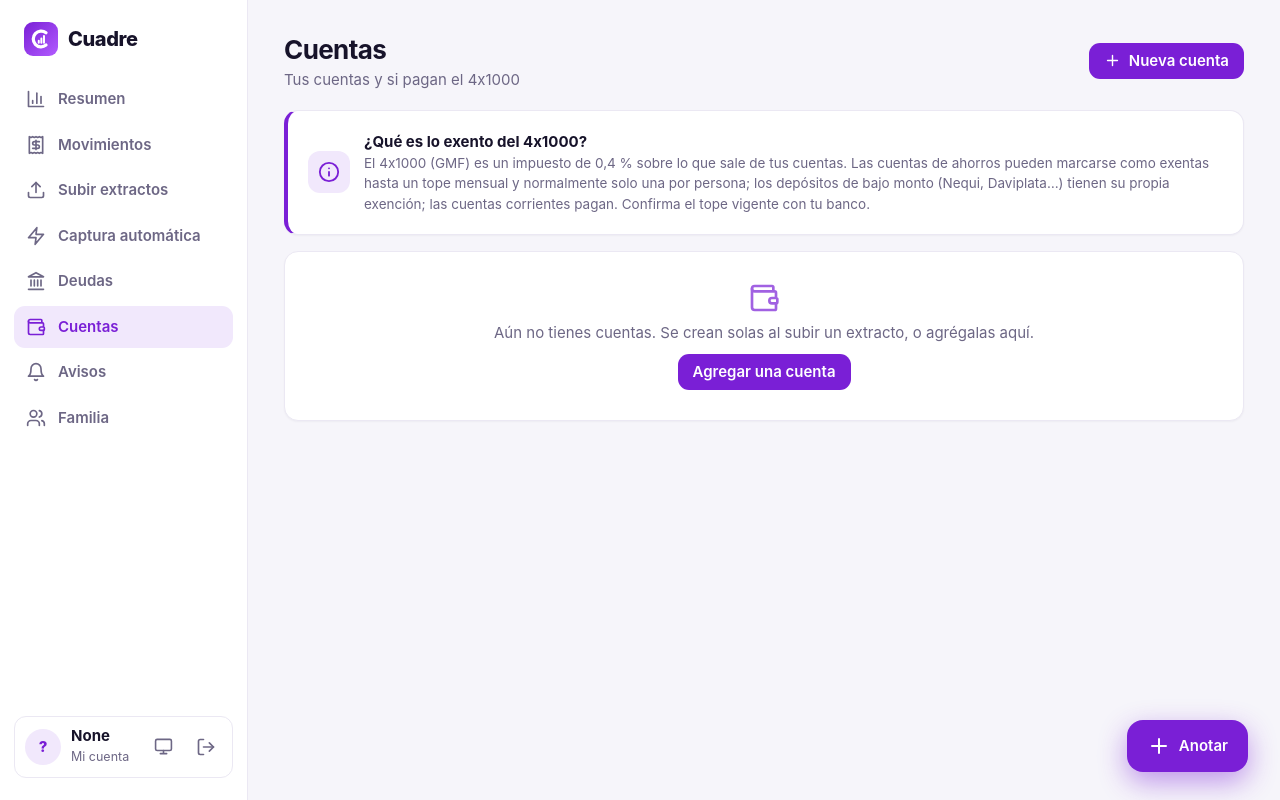
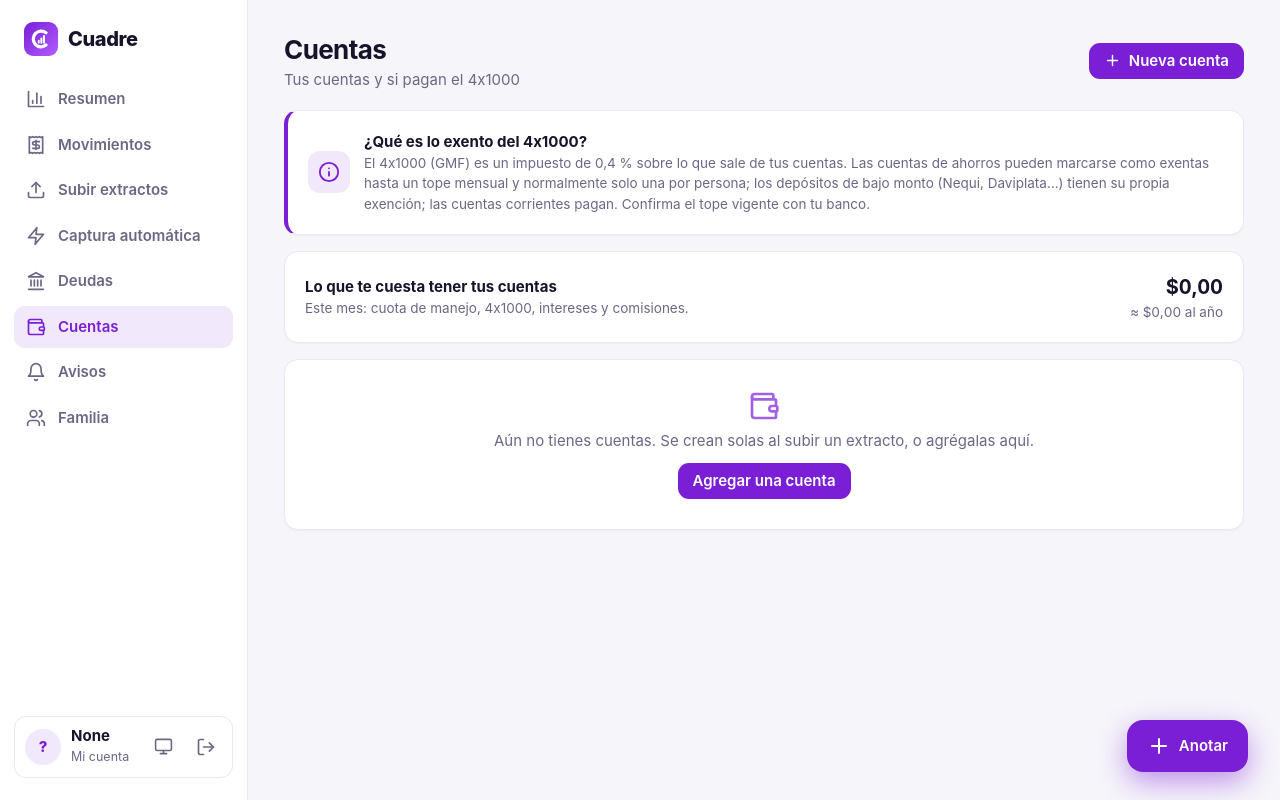
Before and after one commit to ingenieroedward/cuadre, a FastAPI app: page /cuentas in a window 1280 px wide. Run offline with FastAPI, Linux system fonts and the light colour scheme; the visitor is signed in with stand-in values (Sample User, id 1); data comes from the database, SQL or seed files in the repository; data that the repository does not hold is empty; parts of the project's set-up code (start-up, migrations or seed data) failed here and were passed over.

Commit message:
Cuota de manejo y costo de las cuentas, tarjeta como tipo de cuenta, y corrección del cupo disponible
Co-Authored-By: Claude Sonnet 5.5 <noreply@anthropic.com>
Claude-Session: https://claude.ai/code/session_01BSQtF1y76BJEmi2T6GP2S8

```diff
--- a/main.py
+++ b/main.py
@@ -160,7 +160,7 @@ def init():
                               ("users", "token", "TEXT"), ("deudas", "origen", "TEXT DEFAULT 'manual'"),
                               ("deudas", "cuotas_fact", "INTEGER DEFAULT 0"), ("deudas", "restante", "REAL"),
                               ("deudas", "tasa_mv", "REAL"), ("deudas", "clave_ext", "TEXT"),
-                              ("pagos_tarjeta", "cupo", "REAL"), ("pagos_tarjeta", "usado", "REAL"), ("pagos_tarjeta", "disponible", "REAL")]:
+                              ("cuentas", "cuota_manejo", "REAL DEFAULT 0"), ("pagos_tarjeta", "cupo", "REAL"), ("pagos_tarjeta", "usado", "REAL"), ("pagos_tarjeta", "disponible", "REAL")]:
         if col not in [r["name"] for r in c.execute(f"PRAGMA table_info({tabla})")]:
             c.execute(f"ALTER TABLE {tabla} ADD COLUMN {col} {defin}")
     cuentas.sembrar(c)
@@ -532,6 +532,11 @@ async def subir(request: Request, bg: BackgroundTasks, archivos: list[UploadFile
                 cupo=excluded.cupo, usado=excluded.usado, disponible=excluded.disponible""",
                       (persona, banco, info["fecha_limite"], info["pago_minimo"], info["a_pagar"], info["deuda_total"],
                        info.get("cupo"), info.get("usado"), info.get("disponible")))
+            costos = {k: v for k, v in (info.get("costos") or {}).items() if v}
+            if costos:
+                notas.append(("warn", "Costos de la tarjeta este corte: " + ", ".join(f"{k.lower()} {avisos.cop(v)}" for k, v in costos.items()) + "."))
+            elif info.get("costos"):
+                notas.append(("ok", "Sin intereses ni comisiones este corte."))
             nv, ac = deudas.sincronizar_tarjeta(c, persona, banco, movs, info["fecha_limite"])
             if nv or ac:
                 notas.append(("ok", f"Compras a cuotas: {nv} nueva(s) y {ac} actualizada(s) en Deudas."))
@@ -1111,25 +1116,29 @@ def pagina_cuentas(request: Request):
     users = c.execute("SELECT id,nombre FROM users ORDER BY nombre").fetchall()
     c.close()
     return render(request, "cuentas.html", u=u, lista=lista, usuarios_c=users, tipos=cuentas.TIPOS, aviso=cuentas.avisos_exencion(lista),
-                  gmf_total=sum(x["gmf"] for x in lista))
+                  gmf_total=sum(x["gmf"] for x in lista), costo_total=sum(x["costo"] for x in lista))
 
 
-def _cuenta_form(nombre, entidad, tipo, exenta, ultimos4):
+def _cuenta_form(nombre, entidad, tipo, exenta, ultimos4, manejo=""):
+    try:
+        mj = abs(captura.numero_es(manejo)) if manejo.strip() else 0.0
+    except ValueError:
+        mj = 0.0
     return (nombre.strip()[:60], (entidad.strip() or nombre.strip())[:60], tipo if tipo in cuentas.TIPOS else "ahorros",
-            1 if exenta else 0, "".join(ch for ch in ultimos4 if ch.isdigit())[:4])
+            1 if exenta else 0, "".join(ch for ch in ultimos4 if ch.isdigit())[:4], mj)
 
 
 @app.post("/cuentas")
 def crear_cuenta(request: Request, nombre: str = Form(...), entidad: str = Form(""), tipo: str = Form("ahorros"),
-                 exenta: str = Form(""), ultimos4: str = Form(""), persona: int = Form(0)):
+                 exenta: str = Form(""), ultimos4: str = Form(""), cuota_manejo: str = Form(""), persona: int = Form(0)):
     u = user(request)
-    n, e, t, ex, l4 = _cuenta_form(nombre, entidad, tipo, exenta, ultimos4)
+    n, e, t, ex, l4, mj = _cuenta_form(nombre, entidad, tipo, exenta, ultimos4, cuota_manejo)
     if not n or n in cuentas.RESERVADOS:
         return volver(request, "/cuentas", err="Ponle un nombre a la cuenta")
     c = db()
     try:
-        c.execute("INSERT INTO cuentas(user_id,nombre,entidad,tipo,exenta,ultimos4) VALUES(?,?,?,?,?,?)",
-                  (persona or u["id"], n, e, t, ex, l4))
+        c.execute("INSERT INTO cuentas(user_id,nombre,entidad,tipo,exenta,ultimos4,cuota_manejo) VALUES(?,?,?,?,?,?,?)",
+                  (persona or u["id"], n, e, t, ex, l4, mj))
         c.commit()
     except sqlite3.IntegrityError:
         c.close()
@@ -1140,16 +1149,16 @@ def crear_cuenta(request: Request, nombre: str = Form(...), entidad: str = Form(
 
 @app.post("/cuentas/{cid}")
 def editar_cuenta(request: Request, cid: int, nombre: str = Form(...), entidad: str = Form(""), tipo: str = Form("ahorros"),
-                  exenta: str = Form(""), ultimos4: str = Form("")):
+                  exenta: str = Form(""), ultimos4: str = Form(""), cuota_manejo: str = Form("")):
     user(request)
-    n, e, t, ex, l4 = _cuenta_form(nombre, entidad, tipo, exenta, ultimos4)
+    n, e, t, ex, l4, mj = _cuenta_form(nombre, entidad, tipo, exenta, ultimos4, cuota_manejo)
     c = db()
     viejo = c.execute("SELECT * FROM cuentas WHERE id=?", (cid,)).fetchone()
     if not viejo or not n:
         c.close()
         return volver(request, "/cuentas", err="No se encontró la cuenta")
     try:
-        c.execute("UPDATE cuentas SET nombre=?, entidad=?, tipo=?, exenta=?, ultimos4=? WHERE id=?", (n, e, t, ex, l4, cid))
+        c.execute("UPDATE cuentas SET nombre=?, entidad=?, tipo=?, exenta=?, ultimos4=?, cuota_manejo=? WHERE id=?", (n, e, t, ex, l4, mj, cid))
         if n != viejo["nombre"]:     # el nombre es la llave de los movimientos y saldos de esa cuenta
             for tabla in ("movs", "saldos", "pagos_tarjeta"):
                 c.execute(f"UPDATE {tabla} SET banco=? WHERE user_id=? AND banco=?", (n, viejo["user_id"], viejo["nombre"]))
--- a/templates/base.html
+++ b/templates/base.html
@@ -5,7 +5,7 @@
 <meta name="theme-color" content="#7a1fd6"><link rel="manifest" href="/manifest.webmanifest">
 <link rel="icon" type="image/svg+xml" href="/static/favicon.svg"><link rel="icon" type="image/png" href="/static/icon-192.png"><link rel="apple-touch-icon" href="/static/apple-touch-icon.png">
 <meta name="apple-mobile-web-app-capable" content="yes"><meta name="mobile-web-app-capable" content="yes">
-<script src="/static/theme.js"></script><link rel="stylesheet" href="/static/style.css?v=29"></head><body class="{{'app' if u}}">
+<script src="/static/theme.js"></script><link rel="stylesheet" href="/static/style.css?v=30"></head><body class="{{'app' if u}}">
 {% if u %}{% set p=request.url.path %}
 <aside class="side"><a class="logo" href="/"><i>{{marca(22)}}</i>Cuadre</a>
 <nav><a href="/" class="{{'on' if p=='/'}}">{{ico('chart')}}Resumen</a>
--- a/templates/cuentas.html
+++ b/templates/cuentas.html
@@ -4,15 +4,18 @@
 {% for a in aviso %}<div class="flash e" style="margin:0;align-items:flex-start">{{ico('alert')}}<span>{{a}}</span></div>{% endfor %}
 <div class="card alert p"><div class="ic">{{ico('info',22)}}</div><div class="t"><b>¿Qué es lo exento del 4x1000?</b>
 <div class="sub">El 4x1000 (GMF) es un impuesto de 0,4 % sobre lo que sale de tus cuentas. Las cuentas de ahorros pueden marcarse como exentas hasta un tope mensual y normalmente solo una por persona; los depósitos de bajo monto (Nequi, Daviplata…) tienen su propia exención; las cuentas corrientes pagan. Confirma el tope vigente con tu banco.</div></div></div>
-{% if gmf_total %}<div class="card"><div style="display:flex;justify-content:space-between;align-items:center;gap:10px"><div><b>4x1000 estimado este mes</b><div class="sub">Solo cuentas no exentas: 0,4 % de lo que salió.</div></div><b style="font-size:20px">{{gmf_total|cop}}</b></div></div>{% endif %}
+<div class="card"><div style="display:flex;justify-content:space-between;align-items:center;gap:10px"><div><b>Lo que te cuesta tener tus cuentas</b><div class="sub">Este mes: cuota de manejo, 4x1000, intereses y comisiones.</div></div><div class="n"><b style="font-size:20px">{{costo_total|cop}}</b><div class="sub">≈ {{(costo_total*12)|cop}} al año</div></div></div></div>
+{% if false %}<div class="card"><div style="display:flex;justify-content:space-between;align-items:center;gap:10px"><div><b>4x1000 estimado este mes</b><div class="sub">Solo cuentas no exentas: 0,4 % de lo que salió.</div></div><b style="font-size:20px">{{gmf_total|cop}}</b></div></div>{% endif %}
 {% for x in lista %}{% set q=x.q %}<div class="card"><div style="display:flex;gap:12px;align-items:center">
 <span class="chip" style="--c:{{'#0c8599' if q.tipo=='bajo_monto' else '#7a1fd6' if q.tipo=='ahorros' else '#e8590c'}}">{{ico('wallet',18)}}</span>
 <div style="flex:1;min-width:0"><b style="font-size:16px">{{q.nombre}}</b><div class="sub">{{q.dueno}}{% if q.entidad and q.entidad!=q.nombre %} · {{q.entidad}}{% endif %}{% if q.ultimos4 %} · ••{{q.ultimos4}}{% endif %}</div></div>
 <div class="n">{% if x.saldo is not none %}<b style="font-size:17px">{{x.saldo|cop}}</b><div class="sub">saldo estimado</div>{% else %}<span class="sub">sin saldo</span>{% endif %}</div></div>
 <div style="display:flex;gap:8px;flex-wrap:wrap;margin-top:12px"><span class="pill">{{tipos[q.tipo]}}</span>
-{% if q.exenta %}<span class="pill ok">{{ico('check',13)}}Exenta de 4x1000</span>{% else %}<span class="pill warn">Paga 4x1000</span>{% endif %}<span class="pill" style="background:var(--sf2);color:var(--mu)">{{x.movs}} {{'movimiento' if x.movs==1 else 'movimientos'}}</span></div>
-{% if not q.exenta and x.salidas %}<div class="sub" style="margin-top:10px">Este mes salieron {{x.salidas|cop}}: 4x1000 estimado <b>{{x.gmf|cop}}</b>.</div>{% endif %}
-<div style="display:flex;gap:8px;margin-top:12px"><button class="line" type="button" data-c='{{ {"id":q.id,"nombre":q.nombre,"entidad":q.entidad,"tipo":q.tipo,"exenta":q.exenta,"ultimos4":q.ultimos4}|tojson|forceescape }}' onclick="abrirCuenta(JSON.parse(this.dataset.c))">Editar</button>
+{% if q.tipo!='tarjeta' %}{% if q.exenta %}<span class="pill ok">{{ico('check',13)}}Exenta de 4x1000</span>{% else %}<span class="pill warn">Paga 4x1000</span>{% endif %}{% endif %}{% if not x.manejo %}<span class="pill ok" style="background:var(--sf2);color:var(--mu)">Sin cuota de manejo</span>{% endif %}<span class="pill" style="background:var(--sf2);color:var(--mu)">{{x.movs}} {{'movimiento' if x.movs==1 else 'movimientos'}}</span></div>
+{% if x.manejo %}<div class="sub" style="margin-top:10px">Cuota de manejo <b>{{x.manejo|cop}}</b>/mes · {{(x.manejo*12)|cop}} al año{% if x.cobros %} · cobrado en el extracto: {{x.cobros|cop}}{% endif %}</div>{% endif %}
+{% if not q.exenta and q.tipo!='tarjeta' and x.salidas %}<div class="sub" style="margin-top:6px">Este mes salieron {{x.salidas|cop}}: 4x1000 estimado <b>{{x.gmf|cop}}</b>.</div>{% endif %}
+{% if x.costo %}<div class="sub" style="margin-top:6px">Costo de esta cuenta este mes: <b>{{x.costo|cop}}</b></div>{% endif %}
+<div style="display:flex;gap:8px;margin-top:12px"><button class="line" type="button" data-c='{{ {"id":q.id,"nombre":q.nombre,"entidad":q.entidad,"tipo":q.tipo,"exenta":q.exenta,"ultimos4":q.ultimos4,"manejo":q.cuota_manejo}|tojson|forceescape }}' onclick="abrirCuenta(JSON.parse(this.dataset.c))">Editar</button>
 <form method="post" action="/cuentas/{{q.id}}/borrar" onsubmit="return confirm('{{'Tiene historial: se archivará y sus movimientos se conservan.' if x.movs else 'Se eliminará la cuenta.'}} ¿Continuar?')"><button class="line del">Quitar</button></form></div></div>
 {% else %}<div class="card empty">{{ico('wallet',32)}}<div style="margin-bottom:10px">Aún no tienes cuentas. Se crean solas al subir un extracto, o agrégalas aquí.</div><button onclick="abrirCuenta()">Agregar una cuenta</button></div>{% endfor %}</div>
 <dialog id="dcuenta"><div style="display:flex;justify-content:space-between;align-items:center;margin-bottom:12px"><h2 style="font-size:18px" id="dc-t">Nueva cuenta</h2><button class="ghost" type="button" onclick="dcuenta.close()" aria-label="Cerrar">{{ico('x',20)}}</button></div>
@@ -21,7 +24,8 @@
 <div class="frm row2"><label class="f">Entidad<input name="entidad" id="dc-e" placeholder="Nu, Nequi…" list="dc-ent"></label>
 <label class="f">Últimos 4 dígitos<input name="ultimos4" id="dc-4" inputmode="numeric" maxlength="4" placeholder="Opcional"></label></div>
 <datalist id="dc-ent"><option>Nu</option><option>Nequi</option><option>Daviplata</option><option>Bancolombia</option><option>Davivienda</option><option>BBVA</option><option>Banco de Bogotá</option></datalist>
-<label class="f">Tipo<select name="tipo" id="dc-t2"><option value="ahorros">Cuenta de ahorros</option><option value="corriente">Cuenta corriente</option><option value="bajo_monto">Depósito de bajo monto</option></select></label>
+<label class="f">Tipo<select name="tipo" id="dc-t2"><option value="ahorros">Cuenta de ahorros</option><option value="corriente">Cuenta corriente</option><option value="bajo_monto">Depósito de bajo monto</option><option value="tarjeta">Tarjeta de crédito</option></select></label>
+<label class="f">Cuota de manejo al mes <span style="font-weight:500">(si no tiene, déjalo vacío)</span><input name="cuota_manejo" id="dc-m" inputmode="decimal" placeholder="$ 0"></label>
 <label class="f" id="dc-p">De quién<select name="persona">{% for x in usuarios_c %}<option value="{{x.id}}" {{'selected' if x.id==u.id}}>{{x.nombre}}</option>{% endfor %}</select></label>
 <label class="f" style="flex-direction:row;align-items:center;gap:10px;color:var(--tx);font-size:14px;font-weight:600"><input type="checkbox" name="exenta" value="1" id="dc-x" style="width:20px;height:20px;padding:0">Esta cuenta está exenta del 4x1000</label>
 <button style="justify-content:center" id="dc-b">Guardar cuenta</button></form></dialog>
@@ -30,7 +34,7 @@ const $=id=>document.getElementById(id);
 function abrirCuenta(c){
  const f=$("dc-f");
  if(c){f.action="/cuentas/"+c.id;$("dc-t").textContent="Editar cuenta";$("dc-n").value=c.nombre;$("dc-e").value=c.entidad||"";$("dc-4").value=c.ultimos4||"";
-  $("dc-t2").value=c.tipo;$("dc-x").checked=!!c.exenta;$("dc-p").style.display="none";f.dataset.editando="1";}
+  $("dc-t2").value=c.tipo;$("dc-x").checked=!!c.exenta;$("dc-m").value=c.manejo?String(c.manejo).replace(".",","):"";$("dc-p").style.display="none";f.dataset.editando="1";}
  else{f.reset();f.action="/cuentas";$("dc-t").textContent="Nueva cuenta";$("dc-p").style.display="";f.dataset.editando="";}
  $("dcuenta").showModal();}
 document.addEventListener("change",e=>{if(e.target.id==="dc-t2"&&!$("dc-f").dataset.editando)$("dc-x").checked=(e.target.value==="bajo_monto")});
```
Also changed, not shown: cuentas.py (+10 -3 lines), lector.py (+11 -6 lines).
